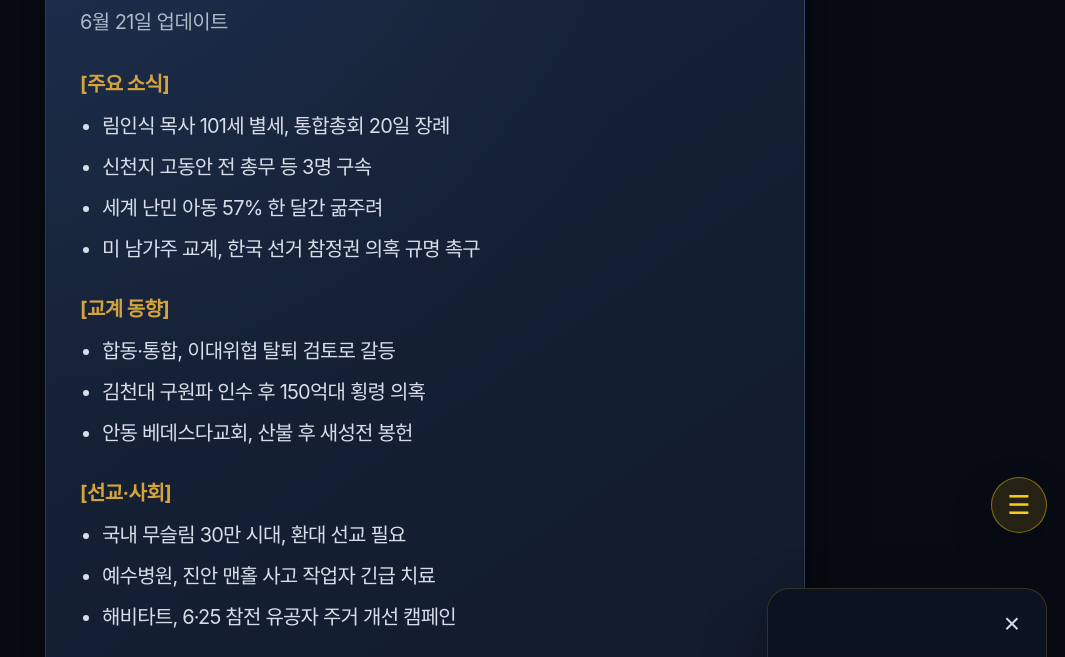
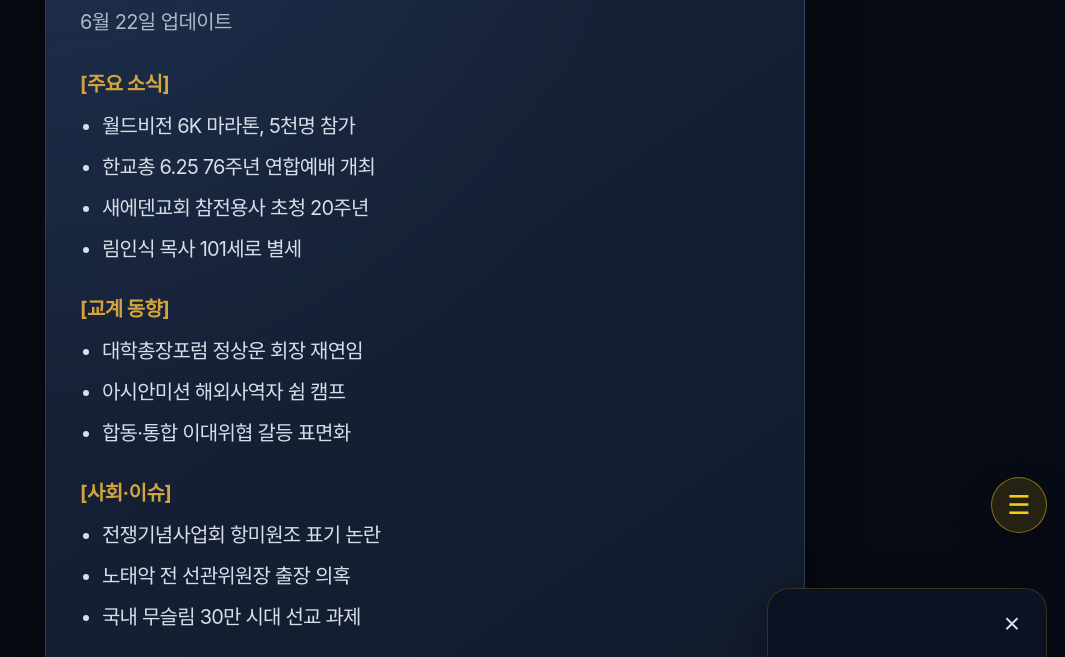
Before and after one commit to sionsoftware-mann/christian-news-briefing, a plain HTML site: page index.html in a window 1280 px wide. Shown: the part 249-906 px from the top of the page, without its empty margins (215-1280 px from the left). Drawn offline with Linux system fonts and the light colour scheme; a script that the page names is missing.

Commit message:
daily briefing update 2026-06-22 10:00

```diff
--- a/index.html
+++ b/index.html
@@ -517,35 +517,35 @@
         <div class="time">매일 오전 10:00에 업데이트됩니다.</div>
 
         <h1>오늘의 기독교 뉴스 브리핑</h1>
-        <p class="subtitle">6월 21일 업데이트</p>
+        <p class="subtitle">6월 22일 업데이트</p>
 
 
 
         <section>
           <h3>[주요 소식]</h3>
           <ul><li>
-  <a href="https://christian.nocutnews.co.kr/news/6535420"
+  <a href="https://www.christiantoday.co.kr/news/375798"
      target="_blank"
      rel="noopener noreferrer">
-    림인식 목사 101세 별세, 통합총회 20일 장례
+    월드비전 6K 마라톤, 5천명 참가
   </a>
 </li><li>
-  <a href="https://christian.nocutnews.co.kr/news/6534955"
+  <a href="https://www.christiantoday.co.kr/news/375795"
      target="_blank"
      rel="noopener noreferrer">
-    신천지 고동안 전 총무 등 3명 구속
+    한교총 6.25 76주년 연합예배 개최
   </a>
 </li><li>
-  <a href="https://www.christiantoday.co.kr/news/375788"
+  <a href="https://www.christiantoday.co.kr/news/375791"
      target="_blank"
      rel="noopener noreferrer">
-    세계 난민 아동 57% 한 달간 굶주려
+    새에덴교회 참전용사 초청 20주년
   </a>
 </li><li>
-  <a href="https://www.christiantoday.co.kr/news/375784"
+  <a href="https://christian.nocutnews.co.kr/news/6535912"
      target="_blank"
      rel="noopener noreferrer">
-    미 남가주 교계, 한국 선거 참정권 의혹 규명 촉구
+    림인식 목사 101세로 별세
   </a>
 </li></ul>
         </section>
@@ -554,22 +554,22 @@
         <section>
           <h3>[교계 동향]</h3>
           <ul><li>
+  <a href="https://www.christiantoday.co.kr/news/375792"
+     target="_blank"
+     rel="noopener noreferrer">
+    대학총장포럼 정상운 회장 재연임
+  </a>
+</li><li>
+  <a href="https://christian.nocutnews.co.kr/news/6536249"
+     target="_blank"
+     rel="noopener noreferrer">
+    아시안미션 해외사역자 쉼 캠프
+  </a>
+</li><li>
   <a href="https://christian.nocutnews.co.kr/news/6535432"
      target="_blank"
      rel="noopener noreferrer">
-    합동·통합, 이대위협 탈퇴 검토로 갈등
-  </a>
-</li><li>
-  <a href="https://christian.nocutnews.co.kr/news/6534690"
-     target="_blank"
-     rel="noopener noreferrer">
-    김천대 구원파 인수 후 150억대 횡령 의혹
-  </a>
-</li><li>
-  <a href="https://christian.nocutnews.co.kr/news/6535929"
-     target="_blank"
-     rel="noopener noreferrer">
-    안동 베데스다교회, 산불 후 새성전 봉헌
+    합동·통합 이대위협 갈등 표면화
   </a>
 </li></ul>
         </section>
@@ -589,24 +589,24 @@
           </script>
         </section>
         <section>
-          <h3>[선교·사회]</h3>
+          <h3>[사회·이슈]</h3>
           <ul><li>
+  <a href="https://www.christiantoday.co.kr/news/375792"
+     target="_blank"
+     rel="noopener noreferrer">
+    전쟁기념사업회 항미원조 표기 논란
+  </a>
+</li><li>
+  <a href="https://www.christiantoday.co.kr/news/375792"
+     target="_blank"
+     rel="noopener noreferrer">
+    노태악 전 선관위원장 출장 의혹
+  </a>
+</li><li>
   <a href="http://www.igoodnews.net/news/articleView.html?idxno=83825"
      target="_blank"
      rel="noopener noreferrer">
-    국내 무슬림 30만 시대, 환대 선교 필요
-  </a>
-</li><li>
-  <a href="https://www.christiantoday.co.kr/news/375773"
-     target="_blank"
-     rel="noopener noreferrer">
-    예수병원, 진안 맨홀 사고 작업자 긴급 치료
-  </a>
-</li><li>
-  <a href="https://www.christiantoday.co.kr/news/375779"
-     target="_blank"
-     rel="noopener noreferrer">
-    해비타트, 6·25 참전 유공자 주거 개선 캠페인
+    국내 무슬림 30만 시대 선교 과제
   </a>
 </li></ul>
         </section>
@@ -617,24 +617,24 @@
 
     <a
       class="product-link-wrap"
-      href="https://link.coupang.com/a/euu3BpXFWC"
+      href="https://link.coupang.com/a/eutnJ4HFWm"
       target="_blank"
       rel="nofollow sponsored noopener noreferrer"
     >
       <div class="product-card">
         <img
           class="product-image"
-          src="https://thumbnail.coupangcdn.com/thumbnails/remote/492x492ex/image/vendor_inventory/971d/1580b903799f97d604707bf45c1c6b47027377553e3a18daf735a1a650a7.jpg"
-          alt="말씀 액자"
+          src="https://thumbnail.coupangcdn.com/thumbnails/remote/492x492ex/image/vendor_inventory/6227/2e761d93637c4b49d383e21e725238e060501db64fe3c79016be8213e986.jpg"
+          alt="오늘의 추천 무드등"
         />
 
         <div class="product-content">
           <div class="product-title">
-            말씀 액자
+            오늘의 추천 무드등
           </div>
 
           <p class="product-description">
-            교회 액자, 성경말씀액자, 캘리그라피
+            무드등 불빛 아래에서 QT 하기!
           </p>
 
           <div class="product-button">
```
